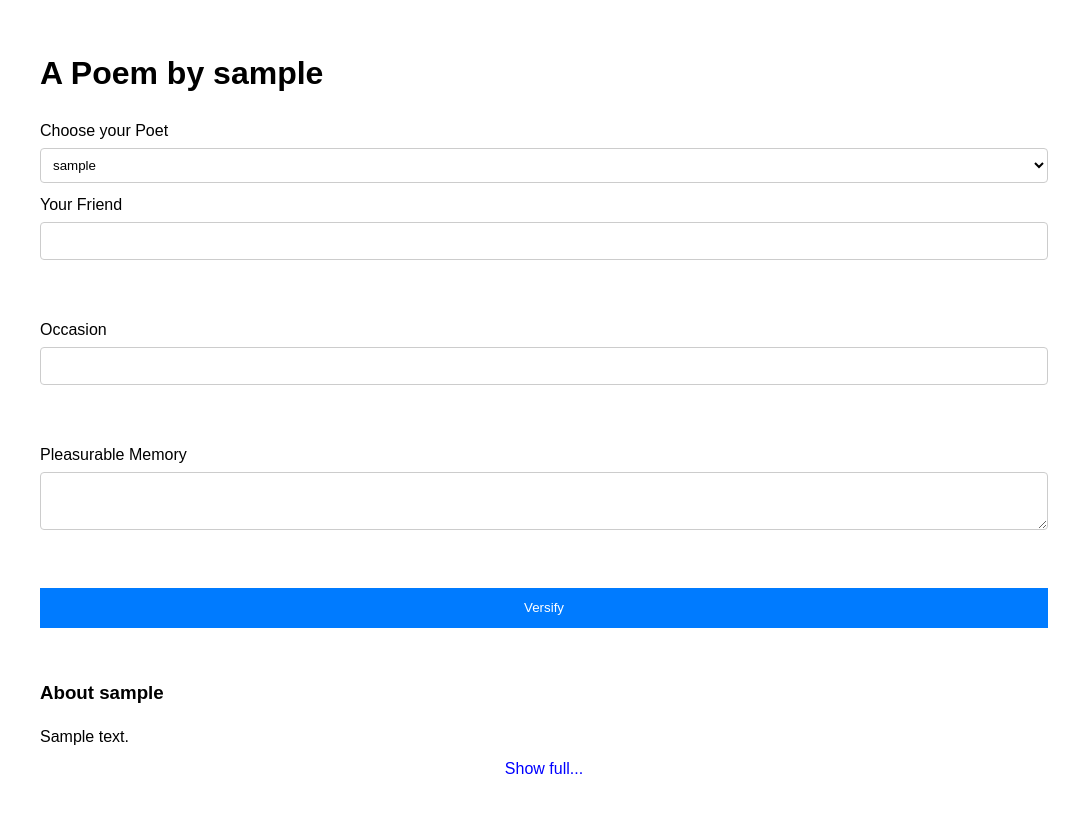
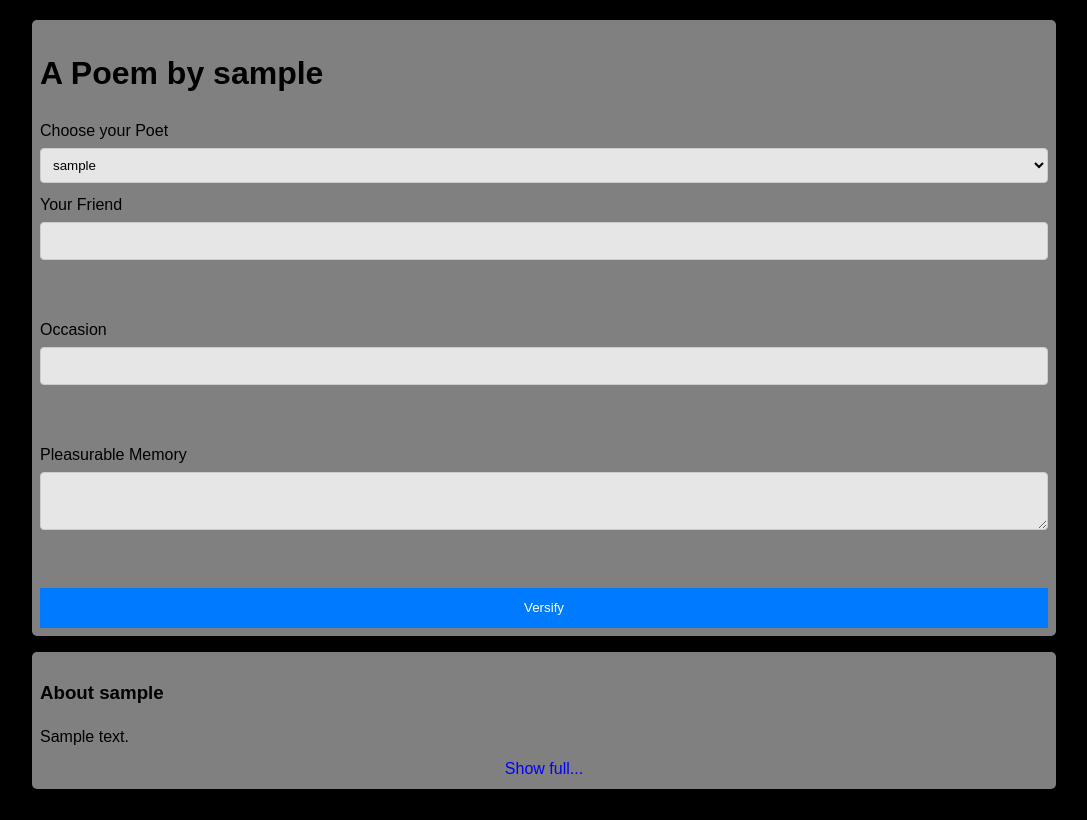
Before and after one commit to sanderhahn/openai-poet, a FastAPI app: template templates/poem_form.html in a window 1280 px wide. Shown: the whole page, without its empty margins (96-1183 px from the left). Run offline with FastAPI, Linux system fonts and the light colour scheme; the template is opened without the code that fills it: most values are stand-ins (such as "Sample title", 1, 10 or a date in 2020).

Commit message:
black background

```diff
--- a/static/styles.css
+++ b/static/styles.css
@@ -1,3 +1,7 @@
+html {
+  background-color: black;
+}
+
 html, body {
   height: 100%;
   margin: 0;
@@ -40,8 +44,8 @@ html, body {
   left: 0;
   width: 100%;
   height: 100%;
+  background-position: center center;
   background-size: cover;
-  background-position: center center;
 }
 
 #backgroundImage1 {
```
